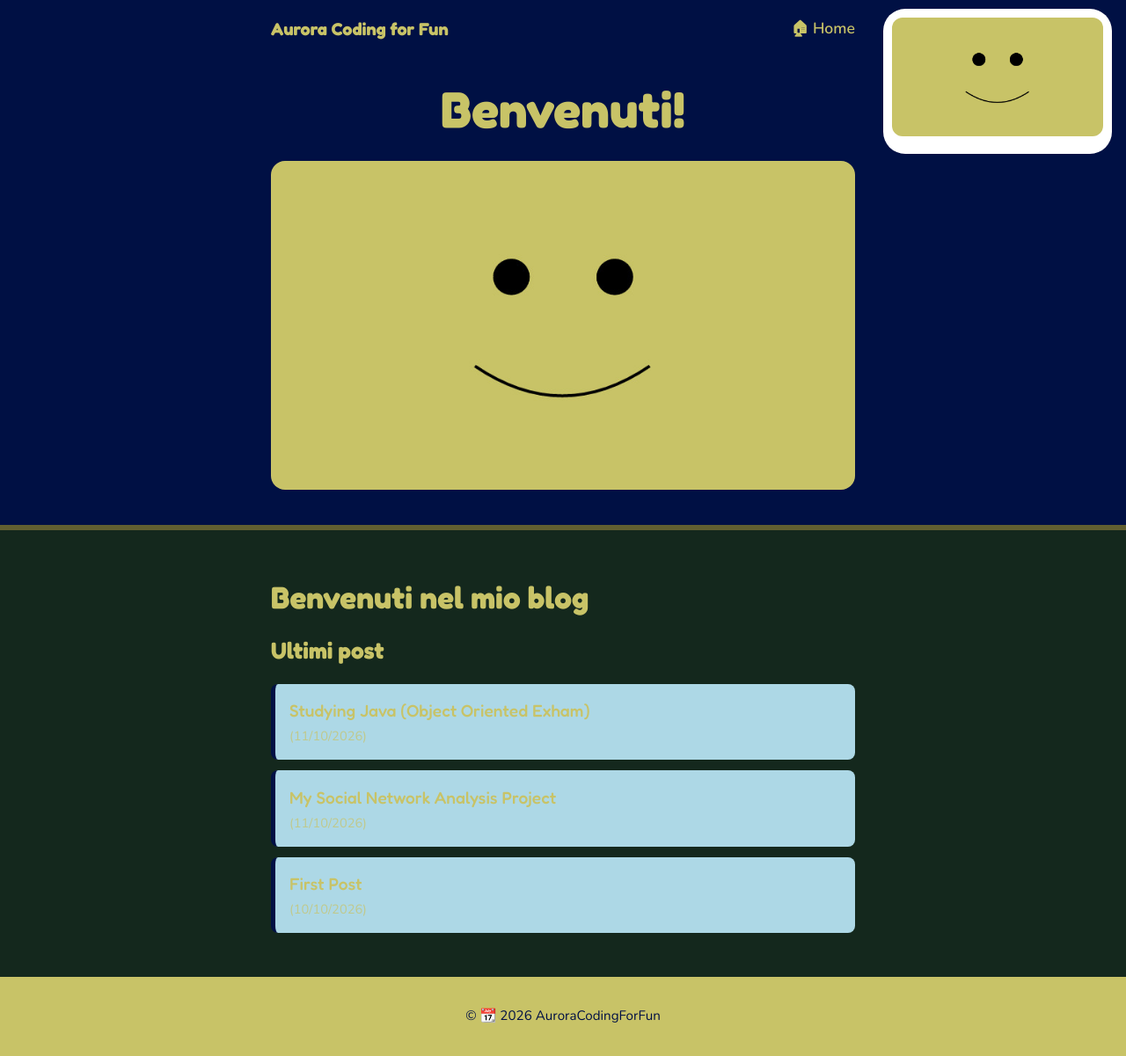
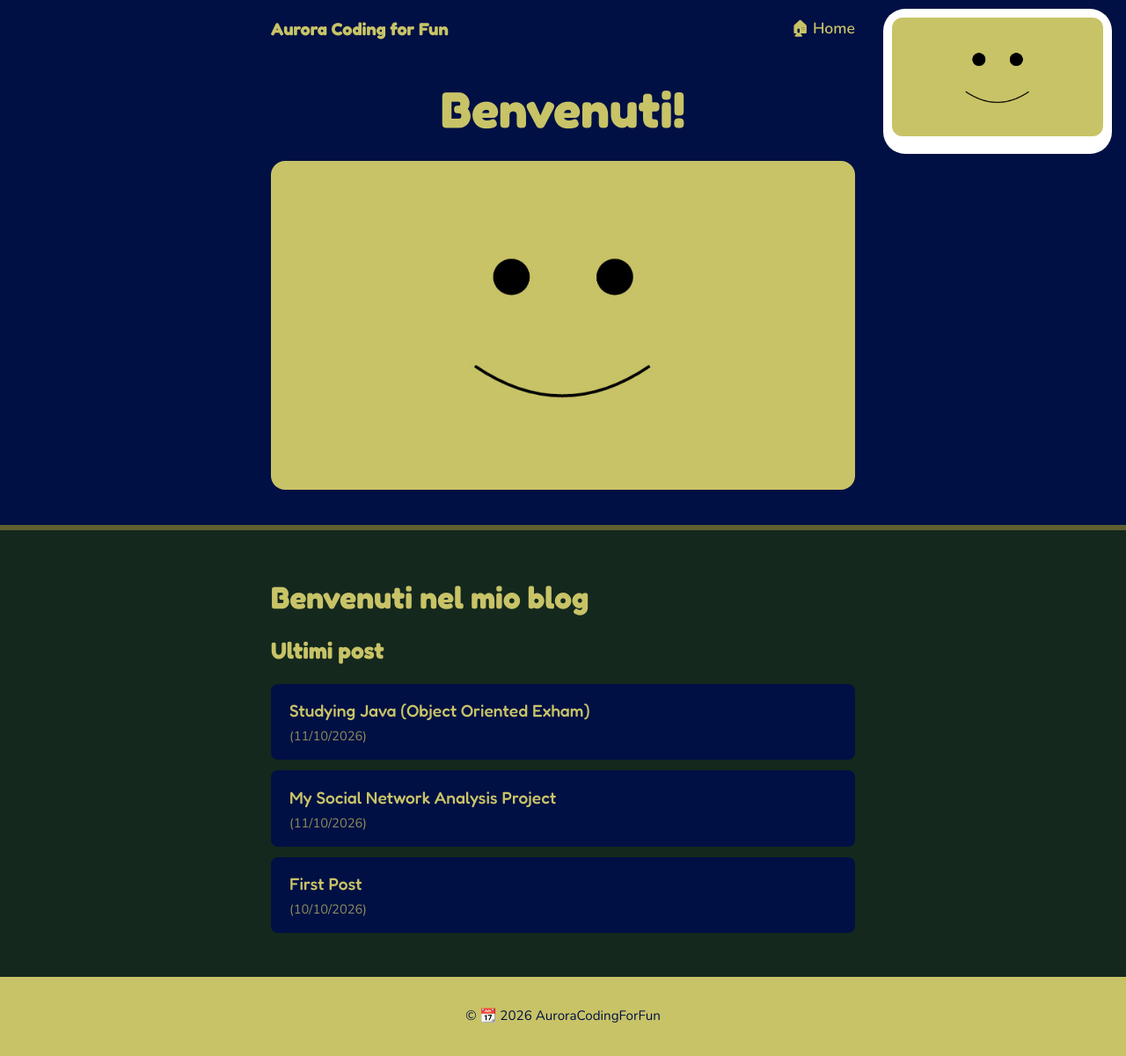
Before and after one commit to AuroraCodingForFun/BlogSite, a Jekyll site: the page built from index.md, in a window 1280 px wide. Shown: the whole page at 88% size. Built offline with Jekyll 4.4.1, drawn with Linux system fonts in a browser that asks for light colours.

Commit message:
Change background color of post list items

```diff
--- a/index.md
+++ b/index.md
@@ -54,7 +54,7 @@ aside.laterale {
 <h2> Ultimi post </h2>
 <ul class="post-list">
   {% for post in site.posts %}
-    <li style=" background-color: lightblue">
+    <li style=" background-color: #001044">
       <div>
         <a href="{{ post.url | relative_url }}">{{ post.title }}</a>
         <small>({{ post.date | date: "%d/%m/%Y" }})</small>
```
